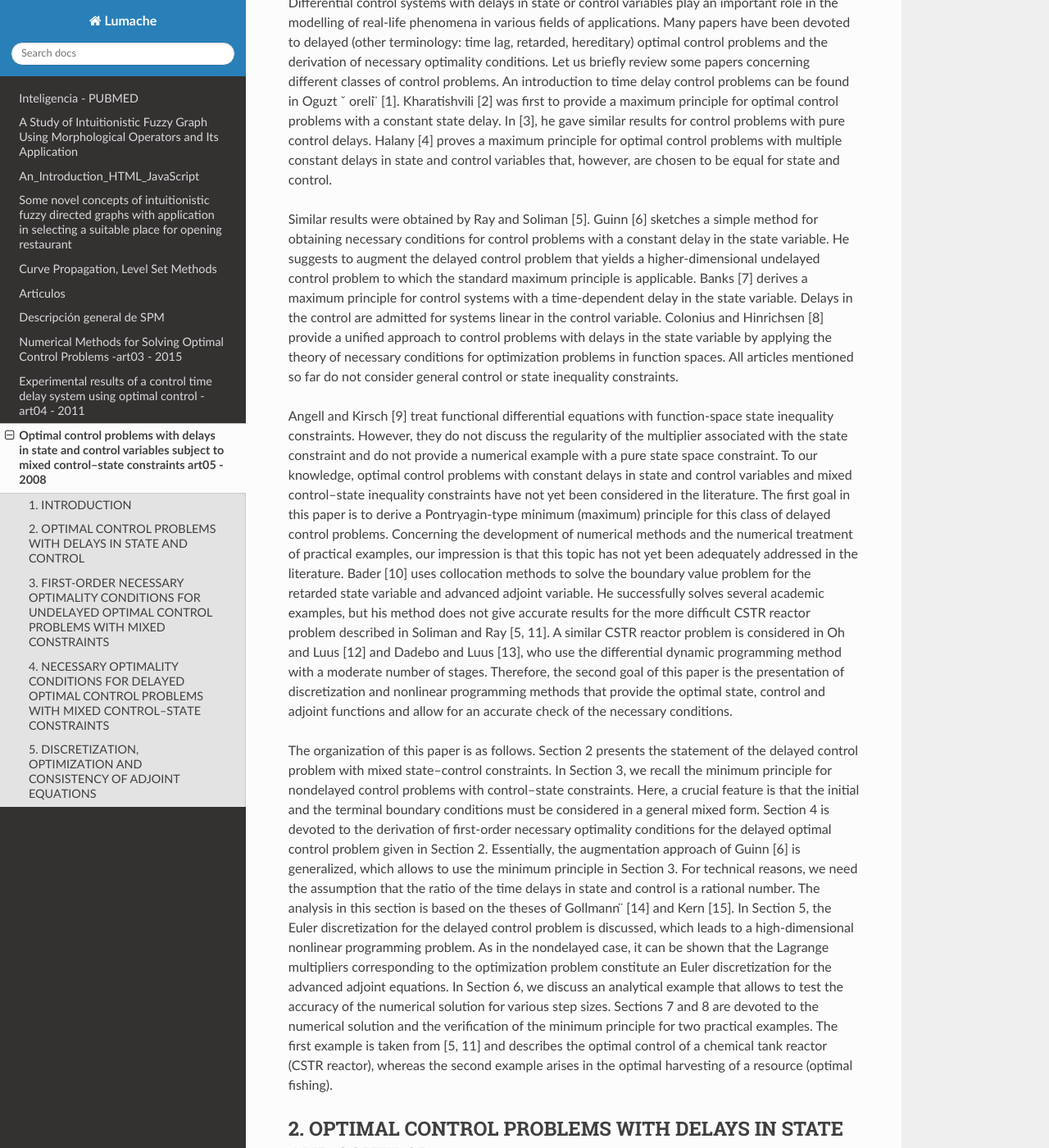
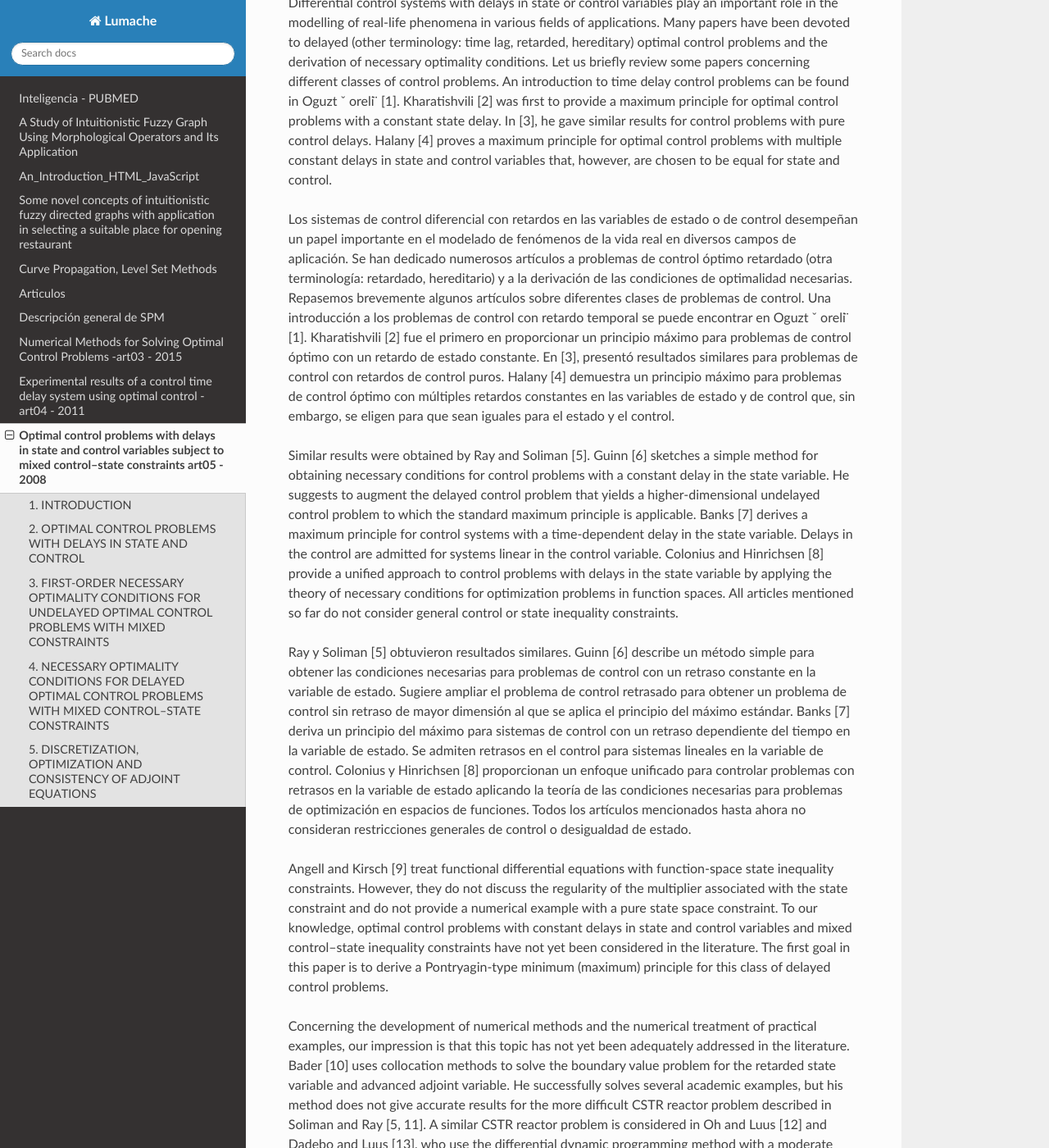
Before and after one commit to matecom57/santosg57-articulostesis, a Sphinx documentation site: the page built from docs/source/art05.rst, in a window 1280 px wide and 1400 px high, scrolled down 1013 px. Shown: the whole window at 82% size. Built offline with Sphinx 7.4.7 and the Read the Docs theme 3.1.0, drawn with Linux system fonts in a browser that asks for light colours; some of the changed text lies outside the part shown.

Commit message:
Test comité

```diff
--- a/docs/source/art05.rst
+++ b/docs/source/art05.rst
@@ -40,6 +40,16 @@ control delays. Halany [4] proves a maximum principle for optimal control proble
 constant delays in state and control variables that, however, are chosen to be equal for state and
 control.
 
+Los sistemas de control diferencial con retardos en las variables de estado o de control desempeñan un papel
+importante en el modelado de fenómenos de la vida real en diversos campos de aplicación. Se han dedicado
+numerosos artículos a problemas de control óptimo retardado (otra terminología: retardado, hereditario) y a la
+derivación de las condiciones de optimalidad necesarias. Repasemos brevemente algunos artículos sobre diferentes
+clases de problemas de control. Una introducción a los problemas de control con retardo temporal se puede
+encontrar en Oguzt ˇ oreli ̈ [1]. Kharatishvili [2] fue el primero en proporcionar un principio máximo para
+problemas de control óptimo con un retardo de estado constante. En [3], presentó resultados similares para
+problemas de control con retardos de control puros. Halany [4] demuestra un principio máximo para problemas de
+control óptimo con múltiples retardos constantes en las variables de estado y de control que, sin embargo, se
+eligen para que sean iguales para el estado y el control.
 
 Similar results were obtained by Ray and Soliman [5]. Guinn [6] sketches a simple method
 for obtaining necessary conditions for control problems with a constant delay in the state variable.
@@ -51,13 +61,26 @@ provide a unified approach to control problems with delays in the state variable
 theory of necessary conditions for optimization problems in function spaces. All articles mentioned
 so far do not consider general control or state inequality constraints.
 
+Ray y Soliman [5] obtuvieron resultados similares. Guinn [6] describe un método simple para obtener las
+condiciones necesarias para problemas de control con un retraso constante en la variable de estado. Sugiere
+ampliar el problema de control retrasado para obtener un problema de control sin retraso de mayor dimensión al
+que se aplica el principio del máximo estándar. Banks [7] deriva un principio del máximo para sistemas de control
+con un retraso dependiente del tiempo en la variable de estado. Se admiten retrasos en el control para sistemas
+lineales en la variable de control. Colonius y Hinrichsen [8] proporcionan un enfoque unificado para controlar
+problemas con retrasos en la variable de estado aplicando la teoría de las condiciones necesarias para problemas
+de optimización en espacios de funciones. Todos los artículos mencionados hasta ahora no consideran restricciones
+generales de control o desigualdad de estado.
+
 Angell and Kirsch [9] treat functional differential equations with function-space state inequality
 constraints. However, they do not discuss the regularity of the multiplier associated with the state
 constraint and do not provide a numerical example with a pure state space constraint. To our
 knowledge, optimal control problems with constant delays in state and control variables and mixed
 control–state inequality constraints have not yet been considered in the literature. The first goal in
 this paper is to derive a Pontryagin-type minimum (maximum) principle for this class of delayed
-control problems. Concerning the development of numerical methods and the numerical treatment
+control problems.
+
+
+Concerning the development of numerical methods and the numerical treatment
 of practical examples, our impression is that this topic has not yet been adequately addressed in the
 literature. Bader [10] uses collocation methods to solve the boundary value problem for the retarded
 state variable and advanced adjoint variable. He successfully solves several academic examples, but
```
